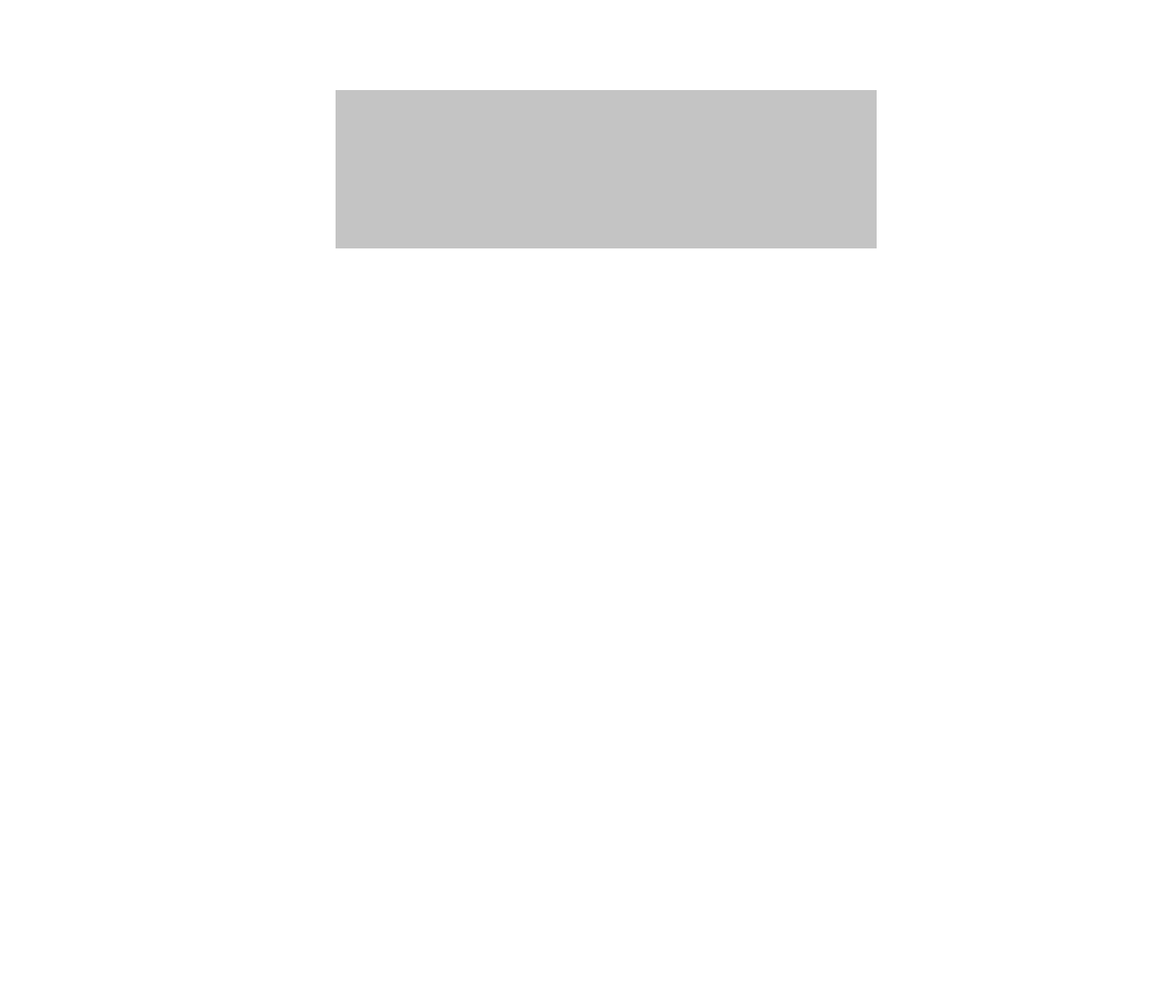
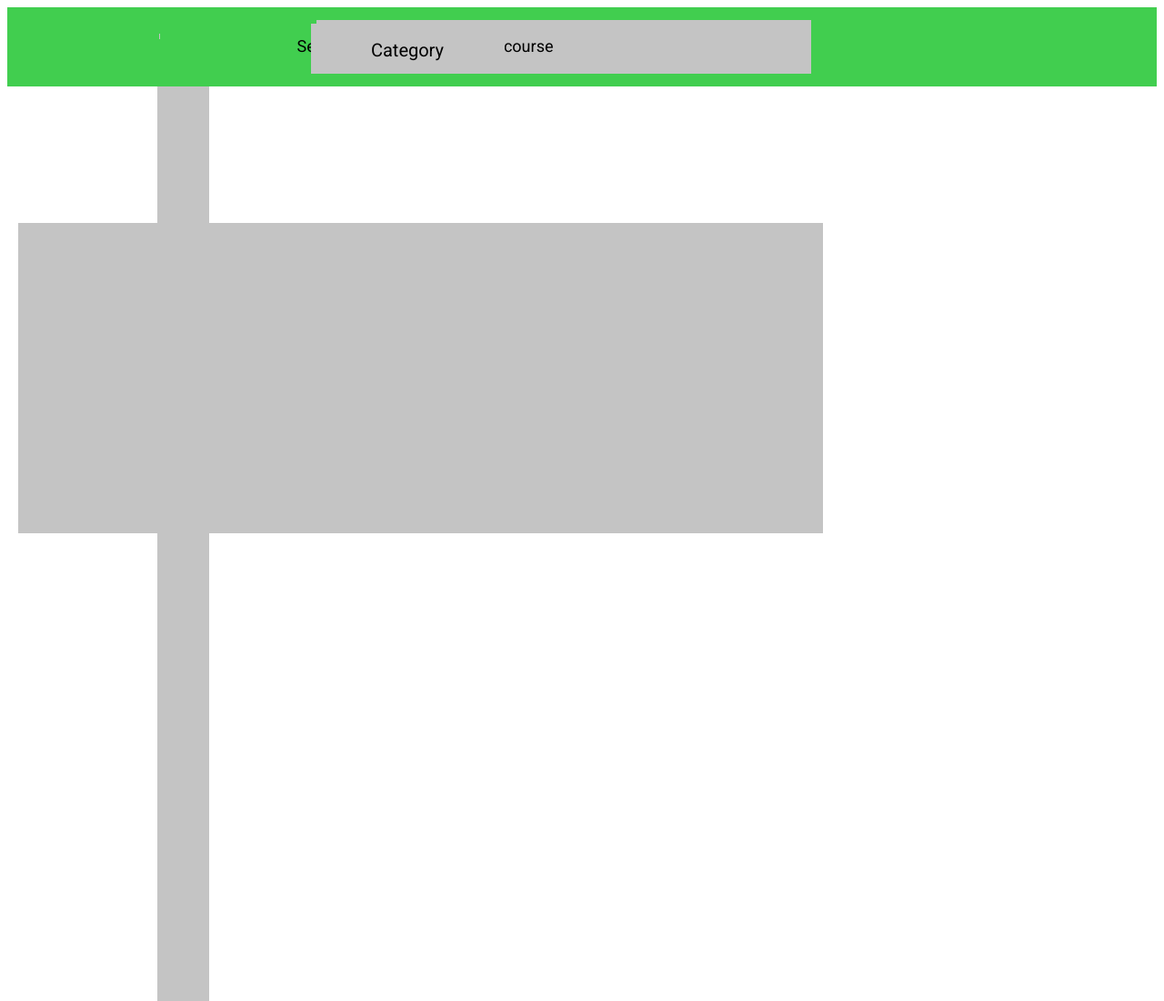
Before and after one commit to Kevin-Kwan/eduNFT, a plain HTML site: page index.html in a window 1280 px wide. Shown: the top 1100 px of the page at 91% size. Before the commit the page ends 1040 px from the top, so only its background shows below. Drawn offline with Linux system fonts and the light colour scheme; files that its build step writes are made by us from their sources; a web font is replaced by a local one.

Commit message:
import figma

```diff
--- a/index.html
+++ b/index.html
@@ -1 +1 @@
-<!DOCTYPE html><html><head><link href="./css/main.css" rel="stylesheet" /><title>Document</title><link href="./main.css" rel="stylesheet" /><title>Document</title></head><body><div class="v2_4"><a href="pages/vertida.html"><div class="v3_6"></div></a></div></body></html>
+<!DOCTYPE html><html><head><link href="https://fonts.googleapis.com/css?family=Proza+Libre&display=swap" rel="stylesheet" /><link href="https://fonts.googleapis.com/css?family=Roboto&display=swap" rel="stylesheet" /><link href="./main.css" rel="stylesheet" /><title>Document</title></head><body><div class="v5_2"><div class="v5_3"><span class="v5_5">EduNFT</span><div class="name"></div><div class="name"></div><div class="v7_9676"></div><span class="v7_9671">Search by professor, item or course</span><div class="name"></div><div class="v7_9677"></div><div class="name"></div><div class="v7_9700"></div><span class="v7_9702">Category</span><div class="name"></div></div><div class="v16_9703"></div><div class="name"></div><div class="name"></div><div class="v20_497"></div><div class="v20_498"></div><div class="v20_499"></div></div></body></html>
--- a/main.css
+++ b/main.css
@@ -4,9 +4,9 @@
 body {
   font-size: 14px;
 }
-.v2_4 {
+.v5_2 {
   width: 100%;
-  height: 1024px;
+  height: 1983px;
   background: rgba(255,255,255,1);
   opacity: 1;
   position: relative;
@@ -14,13 +14,140 @@ body {
   left: 0px;
   overflow: hidden;
 }
-.v3_6 {
-  width: 595px;
-  height: 174px;
+.v5_3 {
+  width: 100%;
+  height: 87px;
+  background: rgba(65,206,79,1);
+  opacity: 1;
+  position: relative;
+  top: 0px;
+  left: 0px;
+  overflow: hidden;
+}
+.v5_5 {
+  width: 343px;
+  color: rgba(0,0,0,1);
+  position: absolute;
+  top: 12px;
+  left: 547px;
+  font-family: Proza Libre;
+  font-weight: Regular;
+  font-size: 54px;
+  opacity: 1;
+  text-align: center;
+}
+.name {
+  color: #fff;
+}
+.name {
+  color: #fff;
+}
+.v7_9676 {
+  width: 544px;
+  height: 59px;
   background: rgba(196,196,196,1);
   opacity: 1;
   position: absolute;
-  top: 91px;
-  left: 361px;
+  top: 14px;
+  left: 340px;
   overflow: hidden;
 }
+.v7_9671 {
+  width: 381px;
+  color: rgba(0,0,0,1);
+  position: absolute;
+  top: 32px;
+  left: 269px;
+  font-family: Roboto;
+  font-weight: Medium;
+  font-size: 18px;
+  opacity: 1;
+  text-align: center;
+}
+.name {
+  color: #fff;
+}
+.v7_9677 {
+  width: 1px;
+  height: 6px;
+  background: rgba(196,196,196,1);
+  opacity: 1;
+  position: absolute;
+  top: 29px;
+  left: 167px;
+  overflow: hidden;
+}
+.name {
+  color: #fff;
+}
+.v7_9700 {
+  width: 213px;
+  height: 55px;
+  background: rgba(196,196,196,1);
+  opacity: 1;
+  position: absolute;
+  top: 18px;
+  left: 334px;
+  overflow: hidden;
+}
+.v7_9702 {
+  width: 148px;
+  color: rgba(0,0,0,1);
+  position: absolute;
+  top: 35px;
+  left: 366px;
+  font-family: Roboto;
+  font-weight: Medium;
+  font-size: 20px;
+  opacity: 1;
+  text-align: center;
+}
+.name {
+  color: #fff;
+}
+.v16_9703 {
+  width: 57px;
+  height: 100%;
+  background: rgba(196,196,196,1);
+  opacity: 1;
+  position: absolute;
+  top: 87px;
+  left: 165px;
+  overflow: hidden;
+}
+.name {
+  color: #fff;
+}
+.name {
+  color: #fff;
+}
+.v20_497 {
+  width: 406px;
+  height: 341px;
+  background: rgba(196,196,196,1);
+  opacity: 1;
+  position: absolute;
+  top: 237px;
+  left: 12px;
+  overflow: hidden;
+}
+.v20_498 {
+  width: 406px;
+  height: 341px;
+  background: rgba(196,196,196,1);
+  opacity: 1;
+  position: absolute;
+  top: 237px;
+  left: 491px;
+  overflow: hidden;
+}
+.v20_499 {
+  width: 406px;
+  height: 341px;
+  background: rgba(196,196,196,1);
+  opacity: 1;
+  position: absolute;
+  top: 237px;
+  left: 249px;
+  overflow: hidden;
+}
```
Also changed, not shown: package.json (deleted, +0 -24 lines), paytest.html (+4 -4 lines), 1 other file.
